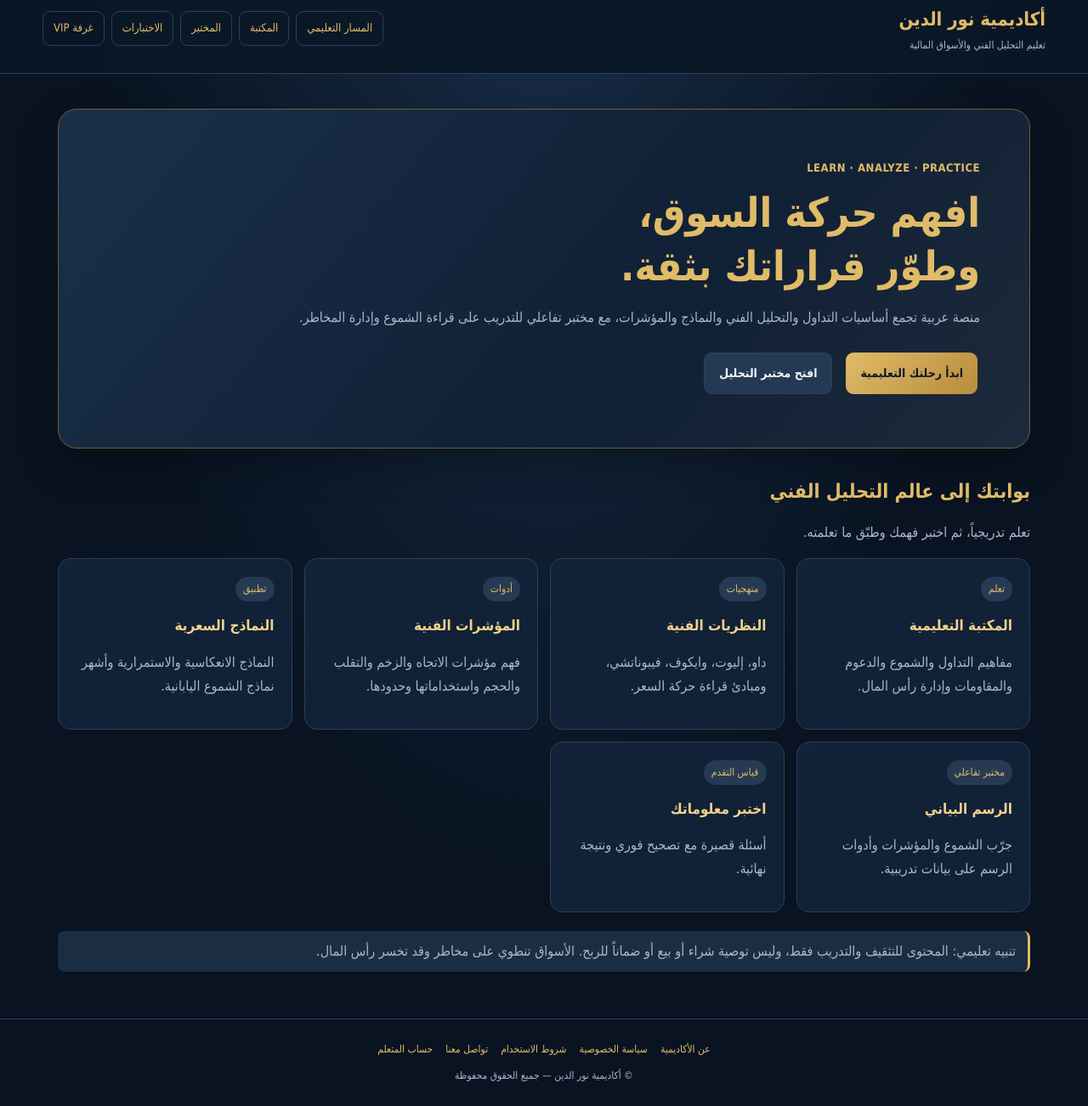
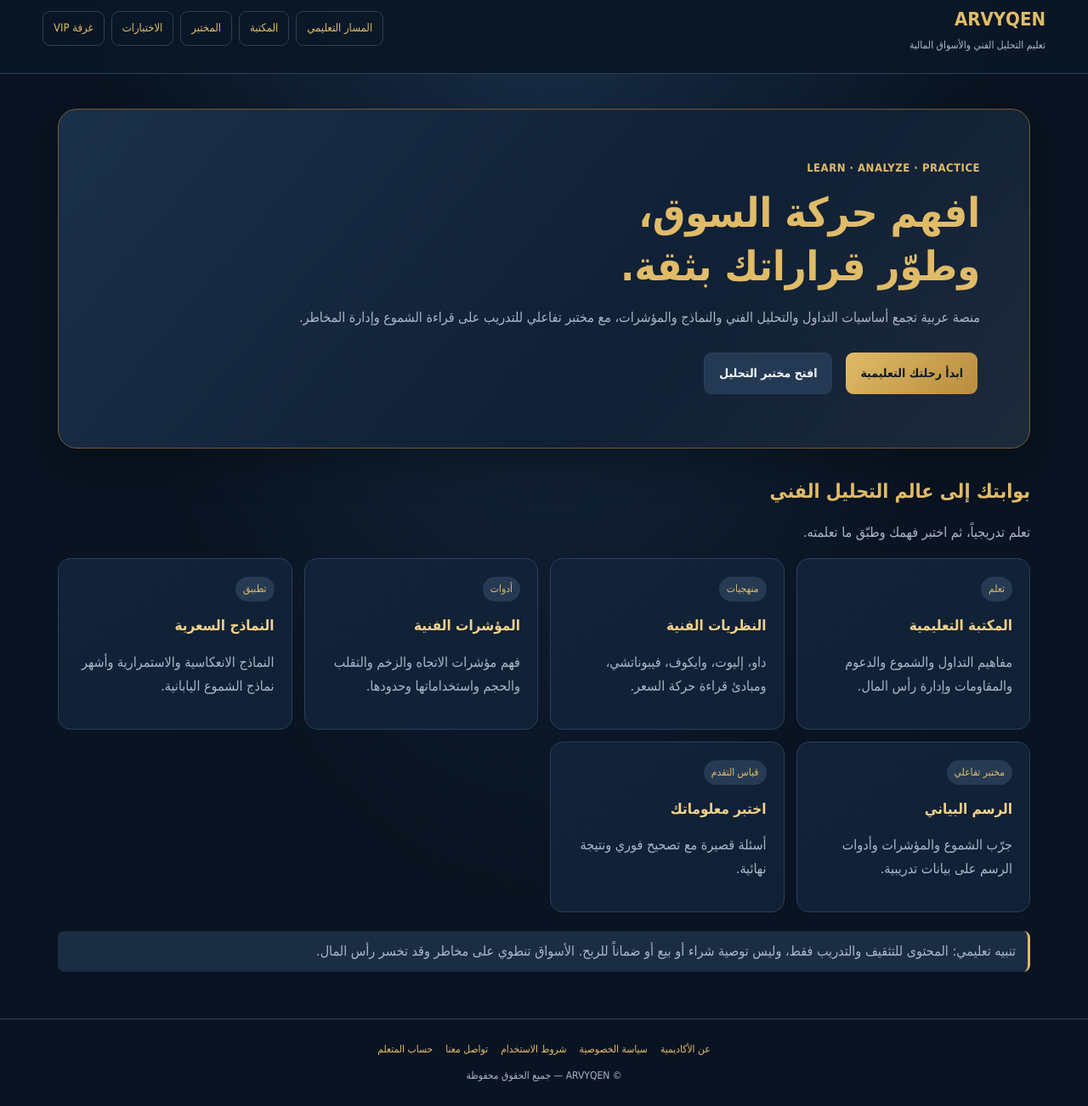
Before and after one commit to alsltynwraldyn-prog/-noor-aldin-academy, a plain HTML site: page index.html in a window 1280 px wide. Shown: the part 18-1320 px from the top of the page at 85% size. Drawn offline with Linux system fonts and the light colour scheme.

Commit message:
Rebrand platform as ARVYQEN

```diff
--- a/index.html
+++ b/index.html
@@ -1,6 +1,6 @@
 <!doctype html>
-<html lang="ar" dir="rtl"><head><meta charset="utf-8"><meta name="viewport" content="width=device-width,initial-scale=1"><meta name="theme-color" content="#091321"><meta name="description" content="أكاديمية نور الدين لتعليم التحليل الفني والأسواق المالية من الأساسيات إلى التطبيق العملي."><title>أكاديمية نور الدين | تعلم التحليل الفني</title><link rel="stylesheet" href="style.css"><link rel="manifest" href="manifest.json"></head><body>
-<header><div class="header-inner"><a class="brand" href="index.html">أكاديمية نور الدين<small>تعليم التحليل الفني والأسواق المالية</small></a><nav><a href="education.html">المسار التعليمي</a><a href="library.html">المكتبة</a><a href="chart.html">المختبر</a><a href="quiz.html">الاختبارات</a><a href="vip.html">غرفة VIP</a></nav></div></header>
+<html lang="ar" dir="rtl"><head><meta charset="utf-8"><meta name="viewport" content="width=device-width,initial-scale=1"><meta name="theme-color" content="#091321"><meta name="description" content="ARVYQEN لتعليم التحليل الفني والأسواق المالية من الأساسيات إلى التطبيق العملي."><title>ARVYQEN | تعلم التحليل الفني</title><link rel="stylesheet" href="style.css"><link rel="manifest" href="manifest.json"></head><body>
+<header><div class="header-inner"><a class="brand" href="index.html">ARVYQEN<small>تعليم التحليل الفني والأسواق المالية</small></a><nav><a href="education.html">المسار التعليمي</a><a href="library.html">المكتبة</a><a href="chart.html">المختبر</a><a href="quiz.html">الاختبارات</a><a href="vip.html">غرفة VIP</a></nav></div></header>
 <main><section class="hero"><div class="eyebrow">LEARN · ANALYZE · PRACTICE</div><h1>افهم حركة السوق،<br>وطوّر قراراتك بثقة.</h1><p>منصة عربية تجمع أساسيات التداول والتحليل الفني والنماذج والمؤشرات، مع مختبر تفاعلي للتدريب على قراءة الشموع وإدارة المخاطر.</p><div class="hero-actions"><a class="button" href="education.html">ابدأ رحلتك التعليمية</a><a class="button secondary" href="chart.html">افتح مختبر التحليل</a></div></section>
 <div class="section-head"><h2>بوابتك إلى عالم التحليل الفني</h2><p class="muted">تعلم تدريجياً، ثم اختبر فهمك وطبّق ما تعلمته.</p></div>
 <div class="grid">
@@ -12,4 +12,4 @@
 <a class="card" href="quiz.html"><span class="pill">قياس التقدم</span><h3>اختبر معلوماتك</h3><p>أسئلة قصيرة مع تصحيح فوري ونتيجة نهائية.</p></a>
 </div>
 <div class="callout" style="margin-top:22px">تنبيه تعليمي: المحتوى للتثقيف والتدريب فقط، وليس توصية شراء أو بيع أو ضماناً للربح. الأسواق تنطوي على مخاطر وقد تخسر رأس المال.</div></main>
-<footer><div class="footer-links"><a href="about.html">عن الأكاديمية</a><a href="privacy.html">سياسة الخصوصية</a><a href="terms.html">شروط الاستخدام</a><a href="contact.html">تواصل معنا</a><a href="login.html">حساب المتعلم</a></div>© أكاديمية نور الدين — جميع الحقوق محفوظة</footer><script src="script.js"></script></body></html>
+<footer><div class="footer-links"><a href="about.html">عن الأكاديمية</a><a href="privacy.html">سياسة الخصوصية</a><a href="terms.html">شروط الاستخدام</a><a href="contact.html">تواصل معنا</a><a href="login.html">حساب المتعلم</a></div>© ARVYQEN — جميع الحقوق محفوظة</footer><script src="script.js"></script></body></html>
```
